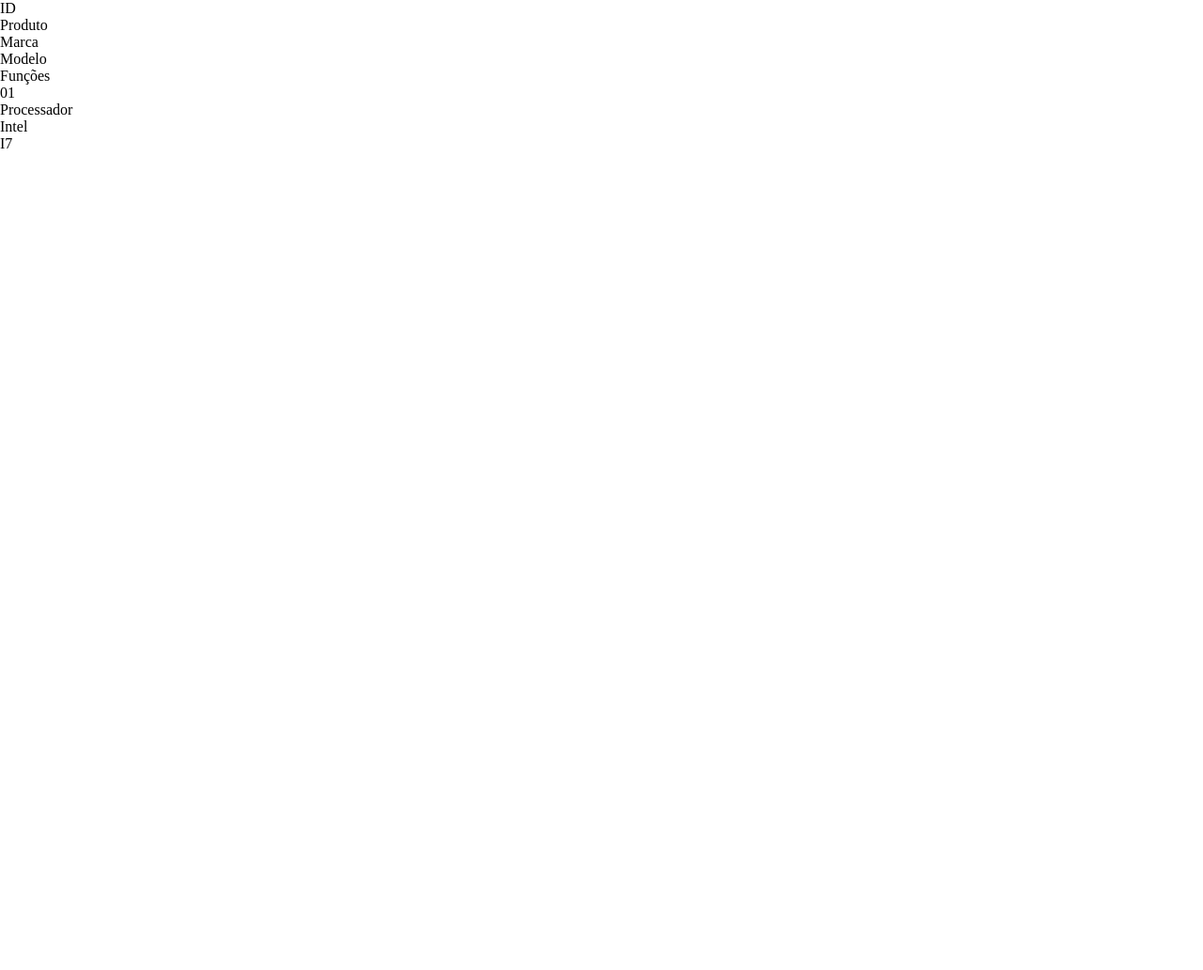
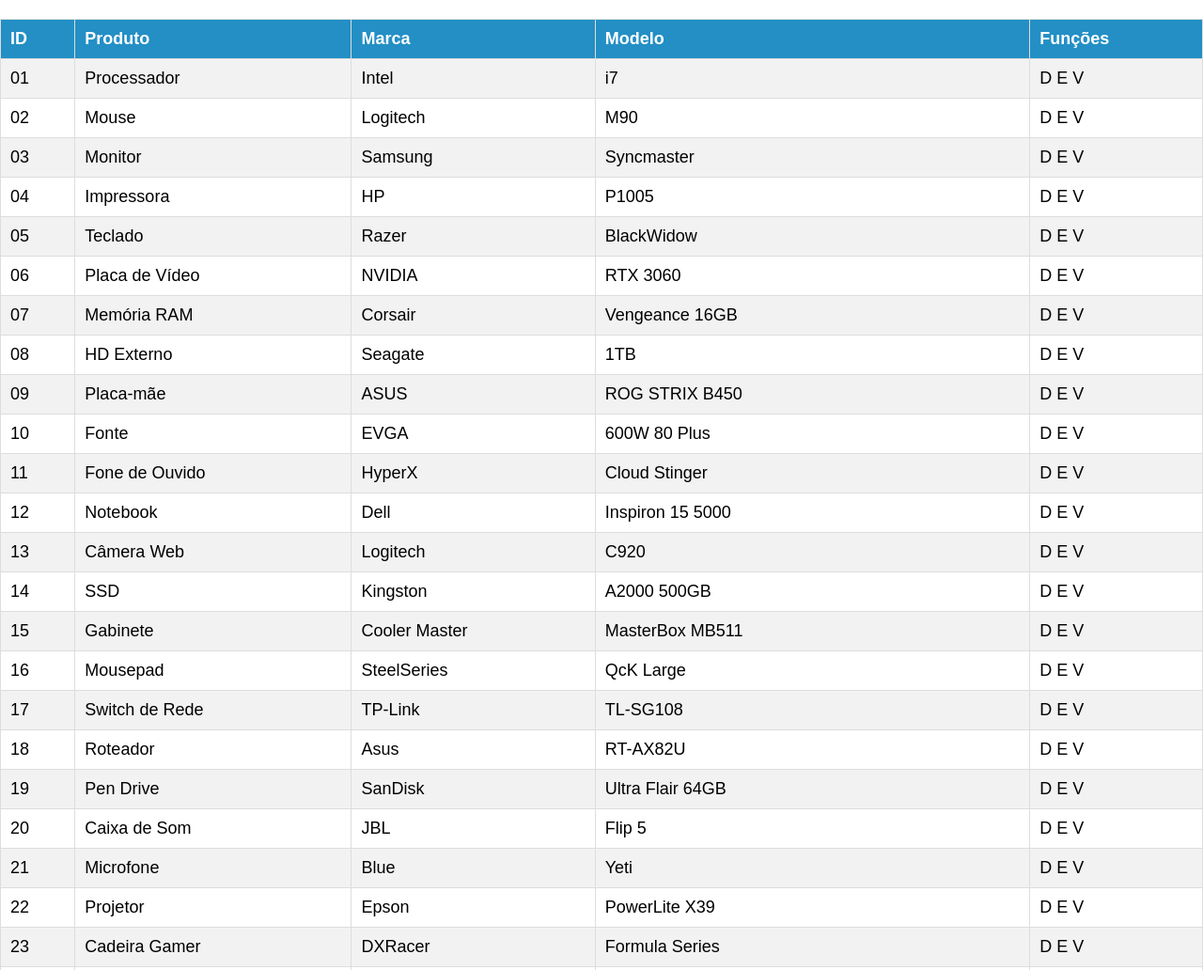
Before and after one commit to YgorHenriqueLima/ProjetosJS, a plain HTML site: page DataGridView/index.html in a window 1280 px wide. Shown: the top 1032 px of the page at 94% size. Before the commit the page ends 800 px from the top, so only its background shows below. Drawn offline with Linux system fonts and the light colour scheme.

Commit message:
obtendo dados do meu JSON para a tabela da DataGridView

```diff
--- a/DataGridView/index.html
+++ b/DataGridView/index.html
@@ -7,27 +7,31 @@
     <title>DataGridView</title>
 </head>
 <body>
-    <div id="dgv_produtos" class="dgv">
 
-        <div id="dgv_titulos" class="dgv_titulos">
-            <div>ID</div>
-            <div>Produto</div>
-            <div>Marca</div>
-            <div>Modelo</div>
-            <div>Funções</div>
-        </div>
+    <table id="dgv_produtos" class="dgv">
+        <thead id="dgv_titulos" class="dgv_titulos">
+            <tr>
+                <th class="c1">ID</th>
+                <th class="c2">Produto</th>
+                <th class="c3">Marca</th>
+                <th class="c4">Modelo</th>
+                <th class="c5">Funções</th>
+            </tr>
+        </thead>
+        <tbody id="dgv_dados" class="dgv_dados">
+            <!----
+            <tr class="dgvLinha">
+                <td class="c1">01</td>
+                <td class="c2">Processador</td>
+                <td class="c3">Intel</td>
+                <td class="c4">I7</td>
+                <td class="c5">D E V</td>
+            </tr>
+            -->
 
-        <div id="dgv_dados" class="dgv_dados">
-            <div>01</div>
-            <div>Processador</div>
-            <div>Intel</div>
-            <div>I7</div>
-            <div><!---
-                aqui estará os botões de Deletar, Editar e Vizualizar
-            --></div>
-        </div>
+        </tbody>
+    </table>
 
-    </div>
     <script src="script.js" type="module"></script>
 </body>
 </html>
--- a/DataGridView/produtos.json
+++ b/DataGridView/produtos.json
@@ -2,13 +2,13 @@
     {
         "id":"01",
         "produto":"Processador",
-        "marca":"intel",
+        "marca":"Intel",
         "modelo":"i7"
     },
     {
         "id":"02",
         "produto":"Mouse",
-        "marca":"logitech",
+        "marca":"Logitech",
         "modelo":"M90"
     },
     {
@@ -22,5 +22,161 @@
         "produto":"Impressora",
         "marca":"HP",
         "modelo":"P1005"
+    },
+    {
+        "id":"05",
+        "produto":"Teclado",
+        "marca":"Razer",
+        "modelo":"BlackWidow"
+    },
+    {
+        "id":"06",
+        "produto":"Placa de Vídeo",
+        "marca":"NVIDIA",
+        "modelo":"RTX 3060"
+    },
+    {
+        "id":"07",
+        "produto":"Memória RAM",
+        "marca":"Corsair",
+        "modelo":"Vengeance 16GB"
+    },
+    {
+        "id":"08",
+        "produto":"HD Externo",
+        "marca":"Seagate",
+        "modelo":"1TB"
+    },
+    {
+        "id":"09",
+        "produto":"Placa-mãe",
+        "marca":"ASUS",
+        "modelo":"ROG STRIX B450"
+    },
+    {
+        "id":"10",
+        "produto":"Fonte",
+        "marca":"EVGA",
+        "modelo":"600W 80 Plus"
+    },
+    {
+        "id":"11",
+        "produto":"Fone de Ouvido",
+        "marca":"HyperX",
+        "modelo":"Cloud Stinger"
+    },
+    {
+        "id":"12",
+        "produto":"Notebook",
+        "marca":"Dell",
+        "modelo":"Inspiron 15 5000"
+    },
+    {
+        "id":"13",
+        "produto":"Câmera Web",
+        "marca":"Logitech",
+        "modelo":"C920"
+    },
+    {
+        "id":"14",
+        "produto":"SSD",
+        "marca":"Kingston",
+        "modelo":"A2000 500GB"
+    },
+    {
+        "id":"15",
+        "produto":"Gabinete",
+        "marca":"Cooler Master",
+        "modelo":"MasterBox MB511"
+    },
+    {
+        "id":"16",
+        "produto":"Mousepad",
+        "marca":"SteelSeries",
+        "modelo":"QcK Large"
+    },
+    {
+        "id":"17",
+        "produto":"Switch de Rede",
+        "marca":"TP-Link",
+        "modelo":"TL-SG108"
+    },
+    {
+        "id":"18",
+        "produto":"Roteador",
+        "marca":"Asus",
+        "modelo":"RT-AX82U"
+    },
+    {
+        "id":"19",
+        "produto":"Pen Drive",
+        "marca":"SanDisk",
+        "modelo":"Ultra Flair 64GB"
+    },
+    {
+        "id":"20",
+        "produto":"Caixa de Som",
+        "marca":"JBL",
+        "modelo":"Flip 5"
+    },
+    {
+        "id":"21",
+        "produto":"Microfone",
+        "marca":"Blue",
+        "modelo":"Yeti"
+    },
+    {
+        "id":"22",
+        "produto":"Projetor",
+        "marca":"Epson",
+        "modelo":"PowerLite X39"
+    },
+    {
+        "id":"23",
+        "produto":"Cadeira Gamer",
+        "marca":"DXRacer",
+        "modelo":"Formula Series"
+    },
+    {
+        "id":"24",
+        "produto":"Estabilizador",
+        "marca":"SMS",
+        "modelo":"Progressive III"
+    },
+    {
+        "id":"25",
+        "produto":"Smartphone",
+        "marca":"Samsung",
+        "modelo":"Galaxy S21"
+    },
+    {
+        "id":"26",
+        "produto":"Tablet",
+        "marca":"Apple",
+        "modelo":"iPad Pro 11"
+    },
+    {
+        "id":"27",
+        "produto":"Controle sem fio",
+        "marca":"Microsoft",
+        "modelo":"Xbox Elite Series 2"
+    },
+    {
+        "id":"28",
+        "produto":"Webcam",
+        "marca":"Razer",
+        "modelo":"Kiyo Pro"
+    },
+    {
+        "id":"29",
+        "produto":"Ventoinha",
+        "marca":"Noctua",
+        "modelo":"NF-A12x25"
+    },
+    {
+        "id":"30",
+        "produto":"Bateria Externa",
+        "marca":"Xiaomi",
+        "modelo":"Mi Power Bank 20.000mAh"
     }
 ]
--- a/DataGridView/script.js
+++ b/DataGridView/script.js
@@ -6,14 +6,64 @@
     depois para ara a ideia de módulo, onde todo o html seja construído pelo m´odulo
 */
 
+/*objeto de configuração do DataGridView*/
 const configDGV ={
-    endpoint:"produtos.json"
+    endpoint:"produtos.json",
+    idDestino:"dgv_dados",
 }
 
+
 const DataGridView=(configdgv)=>{
+    const dgvDados = document.getElementById(configDGV.idDestino);
     fetch(configDGV.endpoint)
     .then(res=>res.json())
     .then(res=>{
-        console.log(res)
-    })
+        res.forEach(element => {
+            const dgvLinha = document.createElement("tr");
+            dgvLinha.setAttribute("class","dgvLinha");
+
+            const c1 = document.createElement("td");
+            c1.setAttribute("class","c1");
+            c1.innerHTML = `${element.id}`;
+            dgvLinha.appendChild(c1);
+
+            const c2 = document.createElement("td");
+            c2.setAttribute("class","c2");
+            c2.innerHTML = `${element.produto}`;
+            dgvLinha.appendChild(c2);
+
+            const c3 = document.createElement("td");
+            c3.setAttribute("class","c3");
+            c3.innerHTML = `${element.marca}`;
+            dgvLinha.appendChild(c3);
+
+            const c4 = document.createElement("td");
+            c4.setAttribute("class","c4");
+            c4.innerHTML = `${element.modelo}`;
+            dgvLinha.appendChild(c4);
+
+            const c5 = document.createElement("td");
+            c5.setAttribute("class","c5");
+            c5.innerHTML = `D E V`;
+            dgvLinha.appendChild(c5);
+
+            dgvDados.appendChild(dgvLinha);
+
+            console.log(res)
+
+        });
+    });
 }
+
+DataGridView(configDGV);
+
+/**
+ *  <tr class="dgvLinha">
+                <td class="c1">01</td>
+                <td class="c2">Processador</td>
+                <td class="c3">Intel</td>
+                <td class="c4">I7</td>
+                <td class="c5">D E V</td>
+            </tr>
+ *
+ * */
--- a/DataGridView/style.css
+++ b/DataGridView/style.css
@@ -1,6 +1,47 @@
-*{
+/* Reset básico */
+* {
     border: none;
-    margin: 0px;
-    padding: 0px;
+    margin: 0;
+    padding: 0;
     box-sizing: border-box;
+    font-family: Arial, sans-serif;
 }
+
+/* Estilização da tabela */
+.dgv {
+    width: 100%;
+    border-collapse: collapse;
+    margin:20px 0px;
+    font-size: 18px;
+    text-align: left;
+}
+
+/* Cabeçalho da tabela */
+.dgv_titulos {
+    font-family: 'Segoe UI', Tahoma, Geneva, Verdana, sans-serif;
+    background-color: rgb(35, 143, 197);
+    color: white;
+    text-align: left;
+    font-weight: bold;
+}
+
+.dgv_titulos .c1, .dgv_titulos .c2, .dgv_titulos .c3, .dgv_titulos .c4, .dgv_titulos .c5,
+.dgv_dados .c1, .dgv_dados .c2, .dgv_dados .c3, .dgv_dados .c4, .dgv_dados .c5 {
+    padding: 10px;
+    border: 1px solid #ddd;
+}
+
+/* Linhas alternadas */
+.dgv_dados .dgvLinha:nth-child(odd) {
+    background-color: #f2f2f2;
+}
+
+.dgv_dados .dgvLinha:nth-child(even) {
+    background-color: #ffffff;
+}
+
+/* Efeito hover */
+.dgv_dados .dgvLinha:hover {
+    background-color: #088;
+    color: white;
+}
```
